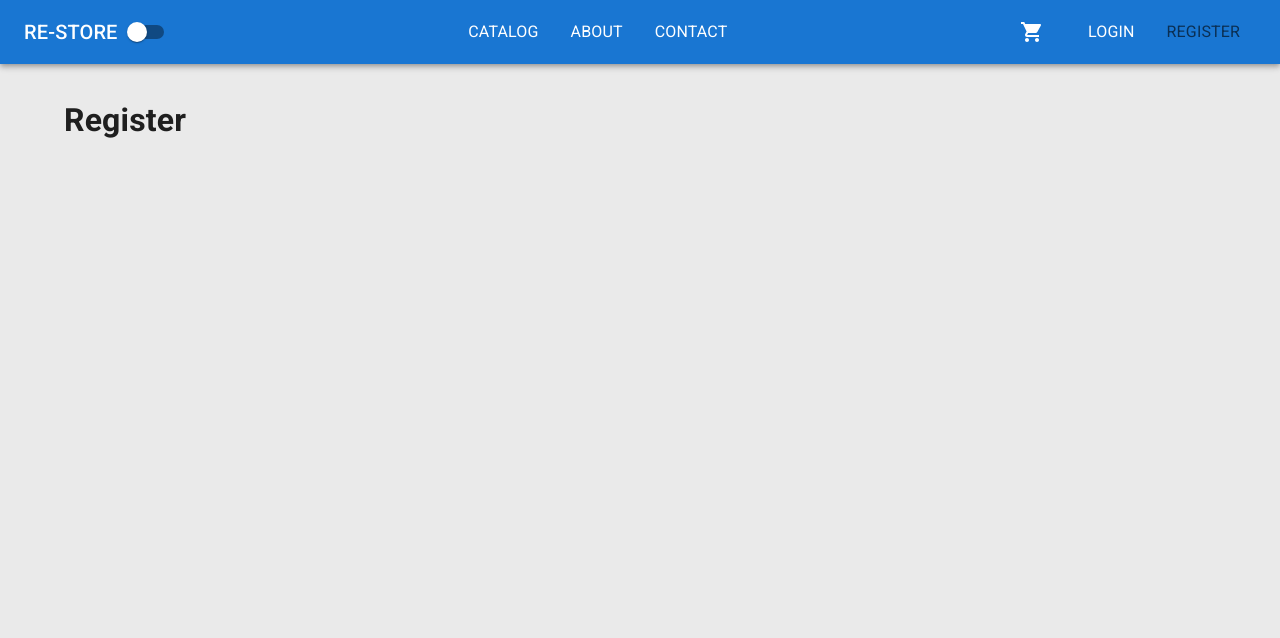
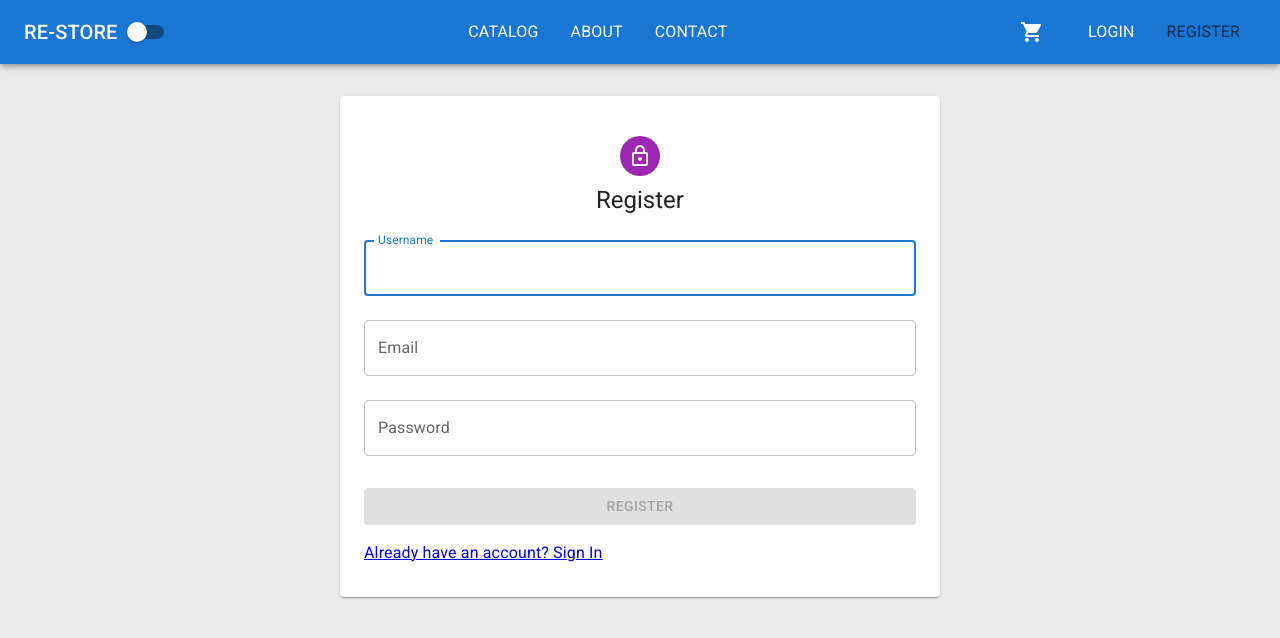
Before and after one commit to Antonio-Kim/SkiShopClient, a React (Vite) app: page /register in a window 1280 px wide. Shown: the top 638 px of the page. Built offline with nearby package versions, Linux system fonts and the light colour scheme.

Commit message:
Adding Register form

```diff
--- a/src/features/account/RegisterPage.tsx
+++ b/src/features/account/RegisterPage.tsx
@@ -1,3 +1,145 @@
+import Avatar from '@mui/material/Avatar';
+import TextField from '@mui/material/TextField';
+import Grid from '@mui/material/Grid';
+import Box from '@mui/material/Box';
+import LockOutlinedIcon from '@mui/icons-material/LockOutlined';
+import Typography from '@mui/material/Typography';
+import Container from '@mui/material/Container';
+import {
+  Alert,
+  AlertTitle,
+  List,
+  ListItem,
+  ListItemText,
+  Paper,
+} from '@mui/material';
+import { Link, useNavigate } from 'react-router-dom';
+import { useForm } from 'react-hook-form';
+import { LoadingButton } from '@mui/lab';
+import agent from '../../app/api/agent';
+import { useState } from 'react';
+import { toast } from 'react-toastify';
+
 export default function RegisterPage() {
-  return <h1>Register</h1>;
+  const navigate = useNavigate();
+  const [validationErrors] = useState([]);
+  const {
+    register,
+    handleSubmit,
+    setError,
+    formState: { isSubmitting, errors, isValid },
+  } = useForm({ mode: 'onTouched' });
+
+  function handleApiErrors(errors: any) {
+    if (errors) {
+      errors.forEach((error: string) => {
+        if (error.includes('Password')) {
+          setError('password', { message: error });
+        } else if (error.includes('Email')) {
+          setError('email', { message: error });
+        } else if (error.includes('Username')) {
+          setError('username', { message: error });
+        }
+      });
+    }
+  }
+  return (
+    <Container
+      component={Paper}
+      maxWidth="sm"
+      sx={{
+        display: 'flex',
+        flexDirection: 'column',
+        alignItems: 'center',
+        p: 4,
+      }}
+    >
+      <Avatar sx={{ m: 1, bgcolor: 'secondary.main' }}>
+        <LockOutlinedIcon />
+      </Avatar>
+      <Typography component="h1" variant="h5">
+        Register
+      </Typography>
+      <Box
+        component="form"
+        onSubmit={handleSubmit((data) =>
+          agent.Account.register(data)
+            .then(() => {
+              toast.success('Registration successful - you can now login');
+              navigate('/login');
+            })
+            .catch((error) => handleApiErrors(error))
+        )}
+        noValidate
+        sx={{ mt: 1 }}
+      >
+        <TextField
+          margin="normal"
+          fullWidth
+          label="Username"
+          autoFocus
+          {...register('username', { required: 'Username is required' })}
+          error={!!errors.username}
+          helperText={errors?.username?.message as string}
+        />
+        <TextField
+          margin="normal"
+          fullWidth
+          label="Email"
+          {...register('email', {
+            required: 'Email is required',
+            pattern: {
+              value:
+                /[a-z0-9!#$%&'*+/=?^_`{|}~-]+(?:\.[a-z0-9!#$%&'*+/=?^_`{|}~-]+)*@(?:[a-z0-9](?:[a-z0-9-]*[a-z0-9])?\.)+[a-z0-9](?:[a-z0-9-]*[a-z0-9])?/,
+              message: 'not a valid email address',
+            },
+          })}
+          error={!!errors.email}
+          helperText={errors?.email?.message as string}
+        />
+        <TextField
+          margin="normal"
+          fullWidth
+          label="Password"
+          type="password"
+          {...register('password', {
+            required: 'Password is required',
+            pattern: {
+              value: /^(?=.*\d)(?=.*[a-z])(?=.*[A-Z])(?=.*[a-zA-Z]).{8,}$/,
+              message: 'password does not meet complexity requirement',
+            },
+          })}
+          error={!!errors.password}
+          helperText={errors?.password?.message as string}
+        />
+        {validationErrors.length > 0 && (
+          <Alert severity="error">
+            <AlertTitle>Validation Errors</AlertTitle>
+            <List>
+              {validationErrors.map((error) => (
+                <ListItem key={error}>
+                  <ListItemText>{error}</ListItemText>
+                </ListItem>
+              ))}
+            </List>
+          </Alert>
+        )}
+        <LoadingButton
+          disabled={!isValid}
+          loading={isSubmitting}
+          type="submit"
+          fullWidth
+          variant="contained"
+          sx={{ mt: 3, mb: 2 }}
+        >
+          Register
+        </LoadingButton>
+        <Grid container>
+          <Grid item>
+            <Link to="/login">{'Already have an account? Sign In'}</Link>
+          </Grid>
+        </Grid>
+      </Box>
+    </Container>
+  );
 }
```
